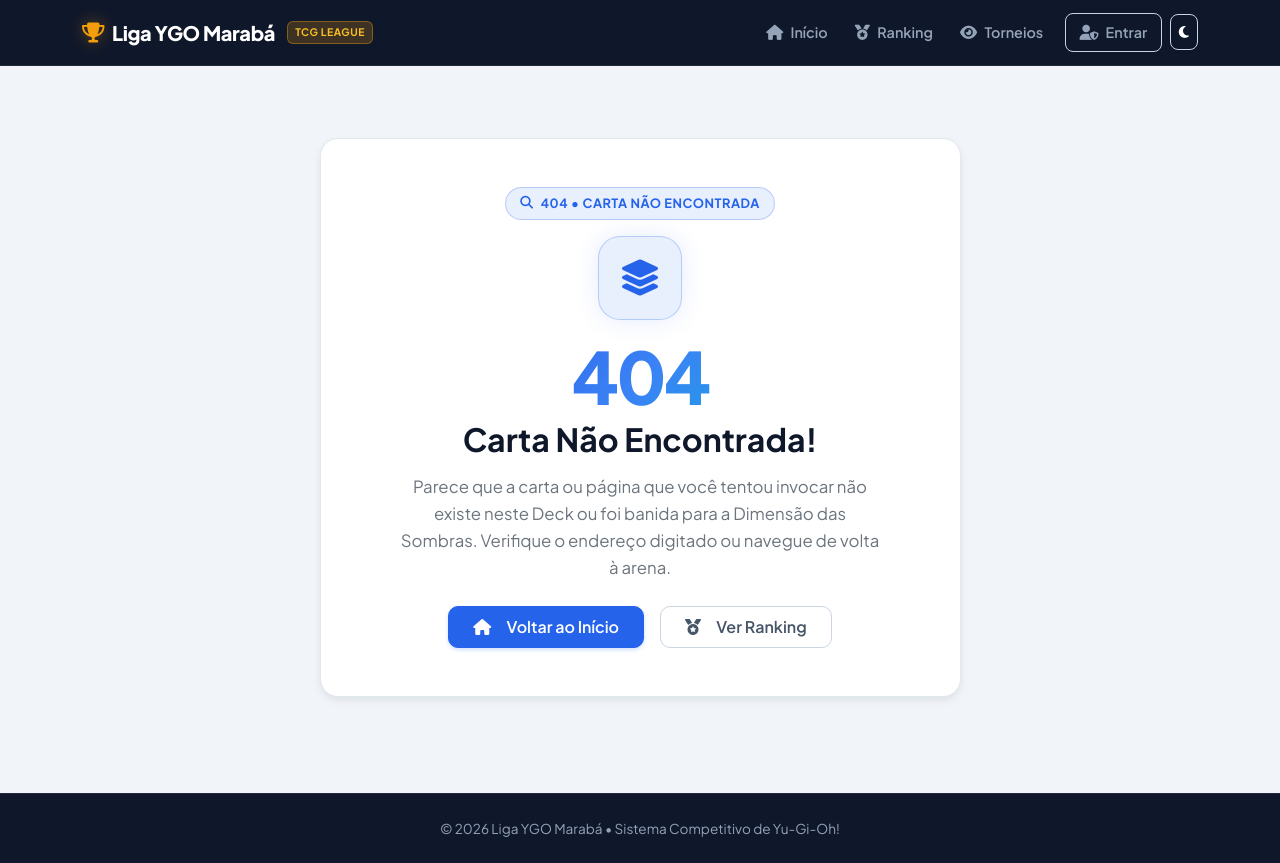
After one commit to Luan-Diniz02/YGO-Tournament-Manager, a Flask app: template web/templates/404.html in a window 1280 px wide. The commit adds this page. Run offline with Flask 3, Linux system fonts and the light colour scheme; the template is opened without the code that fills it, so the values that code supplies are empty; parts of the project's set-up code (start-up, migrations or seed data) failed here and were passed over; some libraries are stand-ins or nearby versions.

Commit message:
feat: implementar pool de conexões mysql, páginas de erro 404/500 e suporte pwa

```diff
--- a/web/app.py
+++ b/web/app.py
@@ -6,7 +6,7 @@ if __package__ is None or __package__ == '':
     sys.path.insert(0, os.path.abspath(os.path.join(os.path.dirname(__file__), '..')))
 
 from dotenv import load_dotenv
-from flask import Flask
+from flask import Flask, render_template
 from core.database_conexao import Conexao
 from web.auth import inject_auth_context
 from web.routes import register_routes
@@ -41,5 +41,16 @@ def ordenar_duelistas_para_rank(duelistas):
 
 register_routes(app, conexao, ordenar_duelistas_para_rank)
 
+
+@app.errorhandler(404)
+def pagina_nao_encontrada(e):
+    return render_template('404.html'), 404
+
+
+@app.errorhandler(500)
+def erro_interno_servidor(e):
+    return render_template('500.html'), 500
+
+
 if __name__ == '__main__':
     app.run(debug=True, host='0.0.0.0', port=5000)
--- a/web/static/css/style.css
+++ b/web/static/css/style.css
@@ -1973,3 +1973,137 @@ footer p {
         scroll-behavior: auto !important;
     }
 }
+
+/* --------------------------------------------------------------------------
+   Error Pages (404 & 500)
+   -------------------------------------------------------------------------- */
+.error-card {
+    background: var(--ygo-surface);
+    border: 1px solid var(--ygo-border);
+    border-radius: var(--bs-border-radius-xl);
+    box-shadow: var(--ygo-shadow-md);
+    position: relative;
+    overflow: hidden;
+}
+
+[data-bs-theme="dark"] .error-card {
+    background: var(--ygo-surface-card);
+    border-color: var(--ygo-border);
+}
+
+.error-hero-icon {
+    width: 84px;
+    height: 84px;
+    border-radius: 22px;
+    display: inline-flex;
+    align-items: center;
+    justify-content: center;
+    font-size: 2.25rem;
+    margin-bottom: 1.25rem;
+    transition: transform 0.3s cubic-bezier(0.34, 1.56, 0.64, 1);
+}
+
+.error-hero-icon:hover {
+    transform: scale(1.08) rotate(3deg);
+}
+
+.error-hero-icon-404 {
+    background: rgba(37, 99, 235, 0.1);
+    color: var(--ygo-primary);
+    border: 1px solid rgba(37, 99, 235, 0.25);
+    box-shadow: 0 0 25px rgba(37, 99, 235, 0.12);
+}
+
+[data-bs-theme="dark"] .error-hero-icon-404 {
+    background: rgba(37, 99, 235, 0.2);
+    color: #60a5fa;
+    border-color: rgba(96, 165, 250, 0.35);
+    box-shadow: 0 0 30px rgba(59, 130, 246, 0.2);
+}
+
+.error-hero-icon-500 {
+    background: rgba(225, 29, 72, 0.1);
+    color: #e11d48;
+    border: 1px solid rgba(225, 29, 72, 0.25);
+    box-shadow: 0 0 25px rgba(225, 29, 72, 0.12);
+}
+
+[data-bs-theme="dark"] .error-hero-icon-500 {
+    background: rgba(225, 29, 72, 0.2);
+    color: #fb7185;
+    border-color: rgba(251, 113, 133, 0.35);
+    box-shadow: 0 0 30px rgba(225, 29, 72, 0.2);
+}
+
+.error-code-display {
+    font-size: 4.5rem;
+    font-weight: 800;
+    line-height: 1;
+    letter-spacing: -0.04em;
+}
+
+.error-code-404 {
+    background: linear-gradient(135deg, #1d4ed8 0%, #3b82f6 50%, #06b6d4 100%);
+    -webkit-background-clip: text;
+    -webkit-text-fill-color: transparent;
+}
+
+[data-bs-theme="dark"] .error-code-404 {
+    background: linear-gradient(135deg, #60a5fa 0%, #93c5fd 50%, #67e8f9 100%);
+    -webkit-background-clip: text;
+    -webkit-text-fill-color: transparent;
+}
+
+.error-code-500 {
+    background: linear-gradient(135deg, #be123c 0%, #e11d48 50%, #f43f5e 100%);
+    -webkit-background-clip: text;
+    -webkit-text-fill-color: transparent;
+}
+
+[data-bs-theme="dark"] .error-code-500 {
+    background: linear-gradient(135deg, #fb7185 0%, #fda4af 50%, #f43f5e 100%);
+    -webkit-background-clip: text;
+    -webkit-text-fill-color: transparent;
+}
+
+.error-trap-badge {
+    display: inline-flex;
+    align-items: center;
+    gap: 0.45rem;
+    background: rgba(225, 29, 72, 0.1);
+    border: 1px solid rgba(225, 29, 72, 0.25);
+    color: #be123c;
+    border-radius: 999px;
+    padding: 0.35rem 0.9rem;
+    font-weight: 700;
+    font-size: 0.8rem;
+    letter-spacing: 0.04em;
+    text-transform: uppercase;
+}
+
+[data-bs-theme="dark"] .error-trap-badge {
+    background: rgba(225, 29, 72, 0.2);
+    border-color: rgba(251, 113, 133, 0.35);
+    color: #fda4af;
+}
+
+.error-search-badge {
+    display: inline-flex;
+    align-items: center;
+    gap: 0.45rem;
+    background: rgba(37, 99, 235, 0.1);
+    border: 1px solid rgba(37, 99, 235, 0.25);
+    color: var(--ygo-primary);
+    border-radius: 999px;
+    padding: 0.35rem 0.9rem;
+    font-weight: 700;
+    font-size: 0.8rem;
+    letter-spacing: 0.04em;
+    text-transform: uppercase;
+}
+
+[data-bs-theme="dark"] .error-search-badge {
+    background: rgba(37, 99, 235, 0.2);
+    border-color: rgba(96, 165, 250, 0.35);
+    color: #93c5fd;
+}
--- a/web/static/js/script.js
+++ b/web/static/js/script.js
@@ -523,3 +523,16 @@ function formatNumber(num) {
 function formatDate(date) {
     return new Intl.DateTimeFormat('pt-BR').format(new Date(date));
 }
+
+// Service Worker Registration for PWA
+if ('serviceWorker' in navigator) {
+    window.addEventListener('load', () => {
+        navigator.serviceWorker.register('/sw.js')
+            .then((registration) => {
+                console.log('[PWA] Service Worker registrado com sucesso:', registration.scope);
+            })
+            .catch((error) => {
+                console.warn('[PWA] Falha ao registrar Service Worker:', error);
+            });
+    });
+}
--- /dev/null
+++ b/web/templates/404.html
@@ -0,0 +1,49 @@
+{% extends "base.html" %}
+
+{% block title %}Página Não Encontrada - Liga YGO Marabá{% endblock %}
+
+{% block content %}
+<div class="row justify-content-center py-4 py-md-5">
+    <div class="col-12 col-md-10 col-lg-7 text-center">
+        <div class="card error-card p-4 p-md-5">
+            <div class="card-body p-0">
+                <!-- Badge Temático 404 -->
+                <div class="mb-3">
+                    <span class="error-search-badge">
+                        <i class="fas fa-search"></i>
+                        <span>404 &bull; Carta Não Encontrada</span>
+                    </span>
+                </div>
+
+                <!-- Ícone Temático de Carta / Busca -->
+                <div class="error-hero-icon error-hero-icon-404 mx-auto">
+                    <i class="fas fa-layer-group"></i>
+                </div>
+
+                <!-- Destaque Numérico 404 -->
+                <div class="error-code-display error-code-404 mb-2">
+                    404
+                </div>
+
+                <!-- Título -->
+                <h1 class="h2 fw-bold mb-3">Carta Não Encontrada!</h1>
+
+                <!-- Texto Amigável -->
+                <p class="text-muted mb-4 mx-auto" style="max-width: 480px; font-size: 1.05rem; line-height: 1.6;">
+                    Parece que a carta ou página que você tentou invocar não existe neste Deck ou foi banida para a Dimensão das Sombras. Verifique o endereço digitado ou navegue de volta à arena.
+                </p>
+
+                <!-- Ações de Navegação -->
+                <div class="d-flex flex-column flex-sm-row justify-content-center gap-3 mt-2">
+                    <a href="{{ url_for('public.index') }}" class="btn btn-primary px-4 py-2">
+                        <i class="fas fa-home me-2"></i>Voltar ao Início
+                    </a>
+                    <a href="{{ url_for('public.dashboard_estatisticas') }}" class="btn btn-outline-secondary px-4 py-2">
+                        <i class="fas fa-medal me-2"></i>Ver Ranking
+                    </a>
+                </div>
+            </div>
+        </div>
+    </div>
+</div>
+{% endblock %}
--- a/web/templates/base.html
+++ b/web/templates/base.html
@@ -4,6 +4,12 @@
     <meta charset="UTF-8">
     <meta name="viewport" content="width=device-width, initial-scale=1.0, viewport-fit=cover">
     <title>{% block title %}Liga YGO Marabá{% endblock %}</title>
+    <link rel="manifest" href="{{ url_for('static', filename='manifest.json') }}">
+    <meta name="theme-color" content="#2563eb">
+    <meta name="apple-mobile-web-app-capable" content="yes">
+    <meta name="apple-mobile-web-app-status-bar-style" content="black-translucent">
+    <meta name="apple-mobile-web-app-title" content="Liga YGO">
+    <link rel="apple-touch-icon" href="{{ url_for('static', filename='icons/icon-192.png') }}">
     <link rel="preconnect" href="https://fonts.googleapis.com">
     <link rel="preconnect" href="https://fonts.gstatic.com" crossorigin>
     <link href="https://fonts.googleapis.com/css2?family=Plus+Jakarta+Sans:wght@400;500;600;700;800&display=swap" rel="stylesheet">
```
Also changed, not shown: core/database_conexao.py (+42 -13 lines), tests/test_http_integration.py (+76 -0 lines), web/blueprints/public.py (+8 -1 lines), web/static/sw.js (added, +126 -0 lines), web/templates/500.html (added, +49 -0 lines), web/static/icons/icon-192.png (added), web/static/icons/icon-512.png (added), web/static/icons/icon.svg (added), web/static/manifest.json (added).
